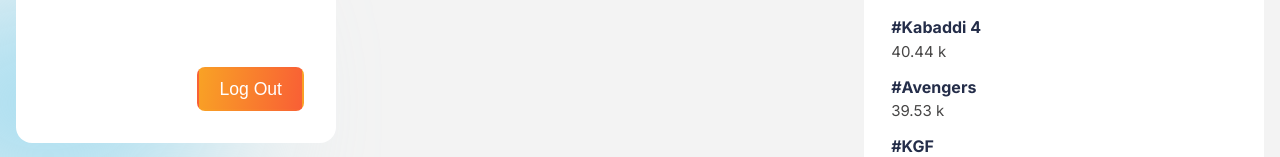
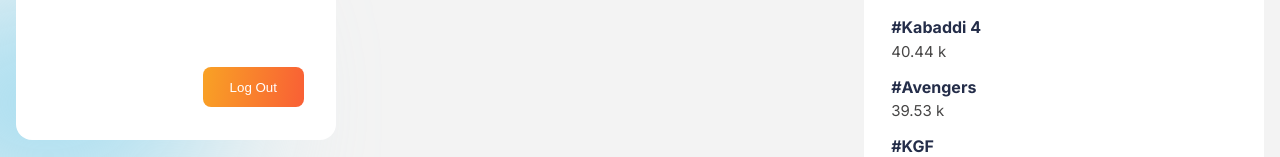
Before and after one commit to tikaramac19/SocialMedia, a React (Create React App) app: page / in a window 1280 px wide. Shown: the part 297-454 px from the top of the page. Built offline with nearby package versions, Linux system fonts and the light colour scheme.

Commit message:
btn height increases

```diff
--- a/src/components/ProfileAddress/ProfileAddress.css
+++ b/src/components/ProfileAddress/ProfileAddress.css
@@ -24,11 +24,23 @@
 }
 .logout{
     margin-top: 5.5rem;
+    height: fit-content;
+    height: 41px;
 
 }
 .logout button{
+
     float: right;
-    font-size: 1.1rem;
-    border: 2px solid transparent;
-
+    display: flex;
+    justify-content: center;
+    align-items: center;
+    color: white;
+    border: transparent;
+    outline: none;
+    border-radius: 0.5rem;
+    background:linear-gradient(98.63deg, #f9a225 0%, #f95f35 100%);
+    transition: all 100ms ease;
+    height: 2rem;
+    padding: 20px 27px;
+    text-align: center;
 }
```
